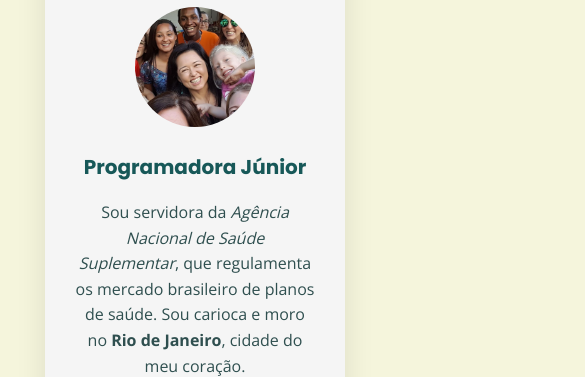
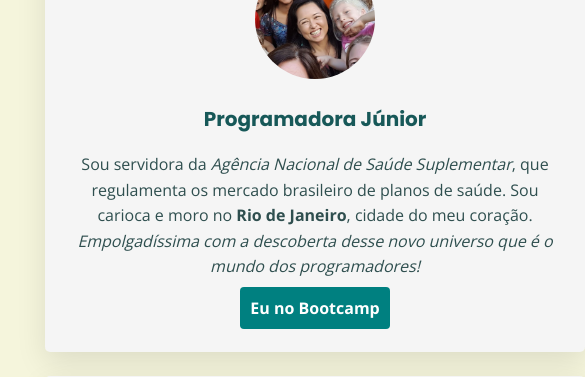
Before and after one commit to cakemit/profile, a plain HTML site: page index.html in a window 390 px wide. Shown: the part 183-560 px from the top of the page, 585 px wide, since content can reach past the window. Drawn offline with nearby package versions, Linux system fonts and the light colour scheme.

Commit message:
responsiveness on cards

```diff
--- a/style.css
+++ b/style.css
@@ -8,6 +8,11 @@ body {
   font-size: 16px;
   color: darkslategrey;
   line-height: 1.6;
+}
+
+.container {
+  width: 700px;
+  margin: 0 auto;
 }
 
 @media (max-width: 960px) {
@@ -23,6 +28,12 @@ body {
     width: 500px;
     margin: 0 auto;
   }
+
+  .card {
+    padding: 18px;
+    width: 300px;
+    margin: 18px auto;
+  }
 }
 @media (max-width: 540px) {
   /* For a screen < 540px, this CSS will be read */
@@ -30,6 +41,13 @@ body {
     width: 300px;
     margin: 0 auto;
   }
+
+  .card {
+    padding: 18px;
+    width: 270px;
+    margin: 15px auto;
+  }
+
 }
 
 .card {
@@ -37,6 +55,7 @@ body {
   text-align: center;
 
   padding: 30px;
+  width: 480px;
   margin: 24px auto;
 
   border-radius: 5px;
```
